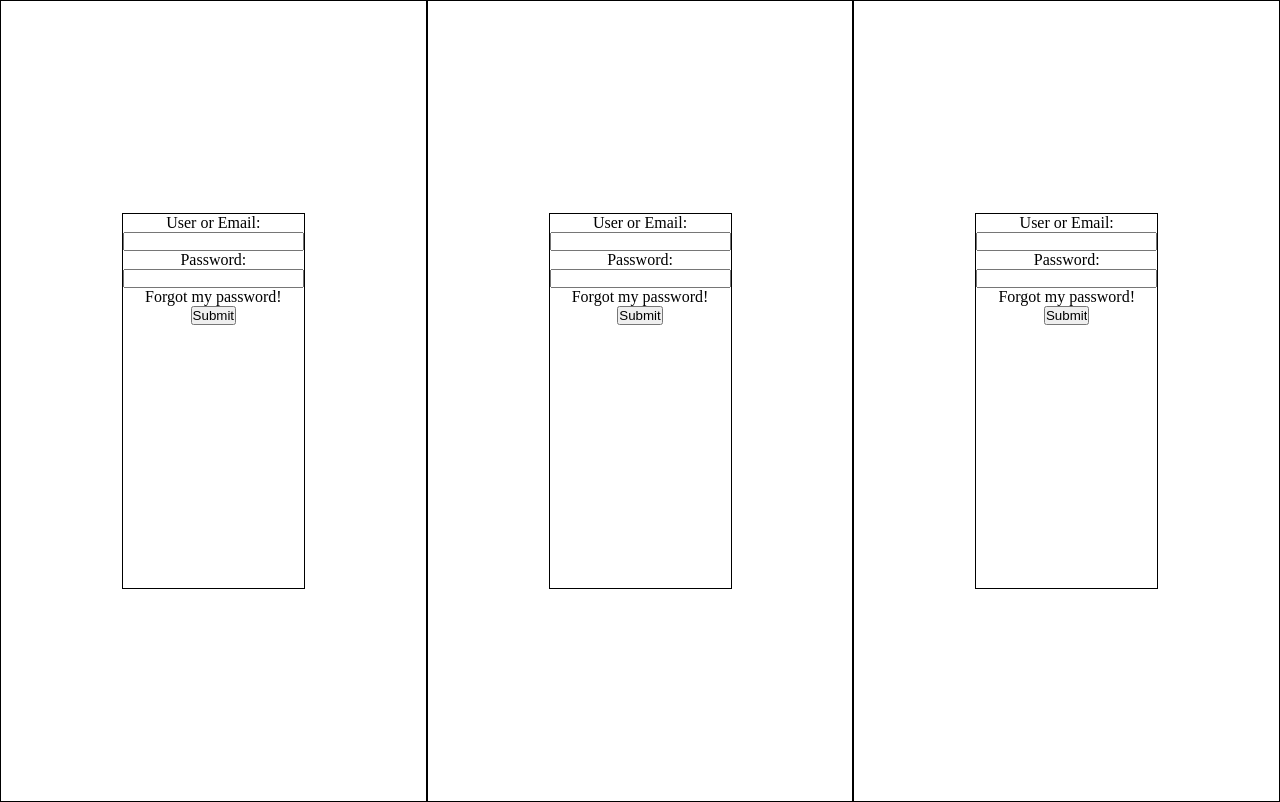
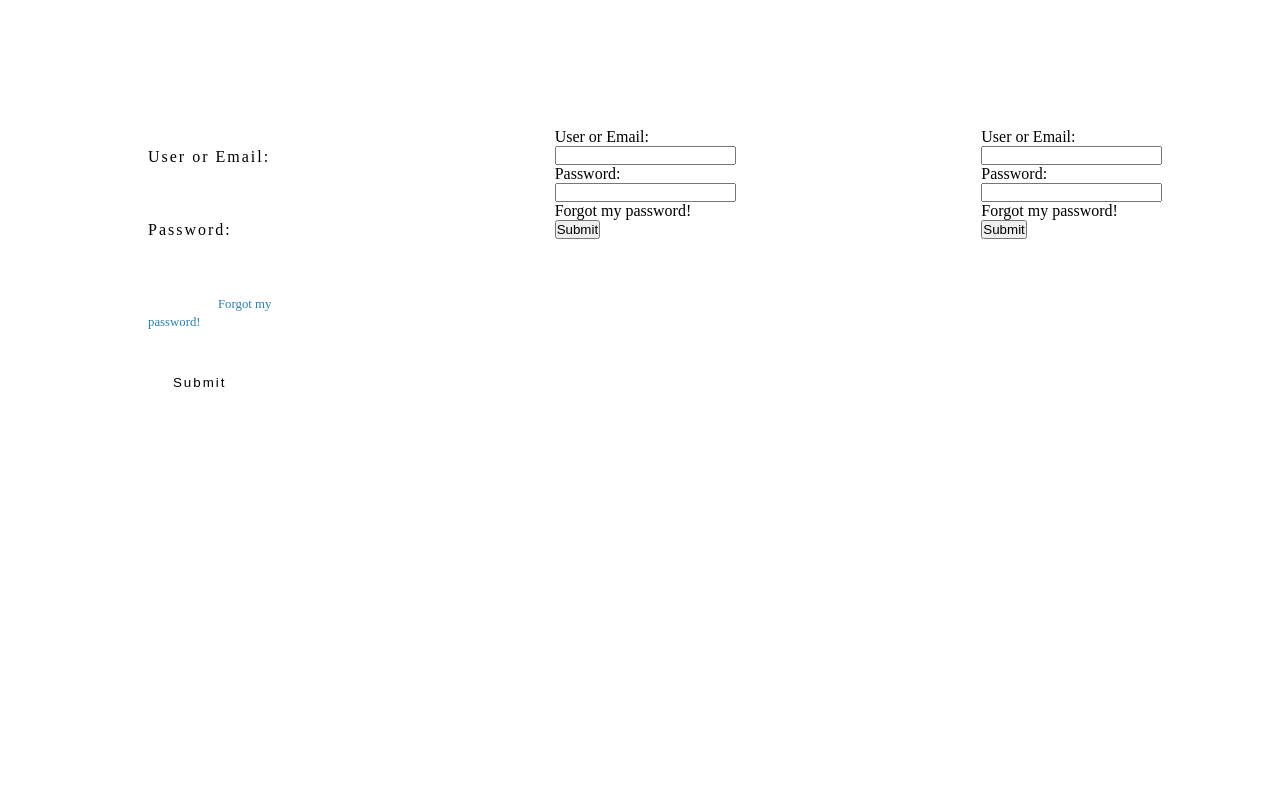
Before and after one commit to Allyson04/form-test, a plain HTML site: page index.html in a window 1280 px wide. Drawn offline with Linux system fonts and the light colour scheme.

Commit message:
style: dark form done

```diff
--- a/css/style.css
+++ b/css/style.css
@@ -6,25 +6,141 @@
 }
 
 body {
-    display: flex;
-    flex-direction: row;
-    text-align: center;
-    justify-content: space-around;
+    display: grid;
+    grid-template-columns: 1fr 1fr 1fr;
+    grid-template-rows: 100vh;
 }
 
 body div {
-    height: 100vh;
+    height: 100%;
+}
 
+body .middle {
     display: flex;
     justify-content: center;
-    align-content: center;
-
-    border: 1px solid black;
-
+    align-items: center;
 }
 
 body form {
-    border: 1px solid black;
+    height: 40%;
+    margin: 30% 30%;
+}
 
-    margin: 50% 30%;
+/* Dark Form  */
+
+div.dark-form {
+    background: var(--dark-div-background);
 }
+
+div.dark-form form {
+    padding: 20px;
+    background: var(--dark-form-background);
+    border-radius: 10px;
+    -webkit-border-radius: 10px;
+    -moz-border-radius: 10px;
+    -ms-border-radius: 10px;
+    -o-border-radius: 10px;
+}
+
+div.dark-form form:hover {
+    transform: scale(1.1);
+    -webkit-transform: scale(1.1);
+    -moz-transform: scale(1.1);
+    -ms-transform: scale(1.1);
+    -o-transform: scale(1.1);
+
+    transition: transform 0.5s;
+    -webkit-transition: transform 0.5s;
+    -moz-transition: transform 0.5s;
+    -ms-transition: transform 0.5s;
+    -o-transition: transform 0.5s;
+}
+
+div.dark-form label,
+div.dark-form input[type=submit] {
+    color: var(--dark-font-label);
+    letter-spacing: 2px;
+}
+
+div.dark-form input {
+    /* color: #7f8c8d; */
+    margin: 10px;
+    border: none;
+}
+
+div.dark-form input[type=text],
+div.dark-form input[type=password] {
+    padding: 10px;
+    color: var(--dark-font-label);
+    background: transparent;
+
+    border-bottom: 1px solid var(--dark-border-input);
+
+    border-radius: 5px;
+    -webkit-border-radius: 5px;
+    -moz-border-radius: 5px;
+    -ms-border-radius: 5px;
+    -o-border-radius: 5px;
+}
+
+div.dark-form input[type=text]:focus,
+div.dark-form input[type=password]:focus {
+    background: var(--dark-input-background-focus);
+
+    border: none;
+    outline: none;
+}
+
+div.dark-form a {
+    color: #2980b9;
+    font-size: 0.8em;
+    margin: 20px 10px 50px 70px;
+}
+
+div.dark-form a:hover {
+    color: #3498db;
+}
+
+div.dark-form input[type=submit] {
+    margin-top: 30px;
+    padding: 15px;
+
+    border-radius: 5px;
+    -webkit-border-radius: 5px;
+    -moz-border-radius: 5px;
+    -ms-border-radius: 5px;
+    -o-border-radius: 5px;
+
+    background: var(--dark-submit-background);
+}
+
+div.dark-form input[type=submit]:hover {
+    background: #487db3;
+}
+
+/* div.dark-form input[type=submit]:hover {
+    padding: 20px 20px;
+    transition: padding 0.3s ease-out;
+    -webkit-transition: padding 0.3s ease-out;
+    -moz-transition: padding 0.3s ease-out;
+    -ms-transition: padding 0.3s ease-out;
+    -o-transition: padding 0.3s ease-out;
+} */
+
+
+
+
+
+/*
+
+White Form
+
+div.white-form form {
+    background: red;
+}
+
+Clean Form
+
+div.clean-form form {
+    background: green;
+} */
```
